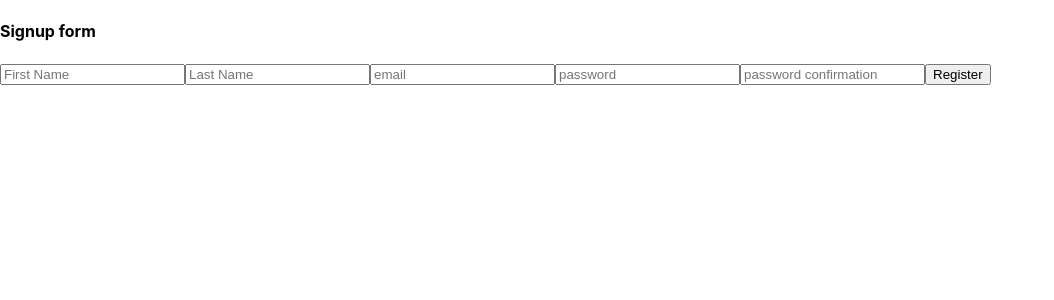
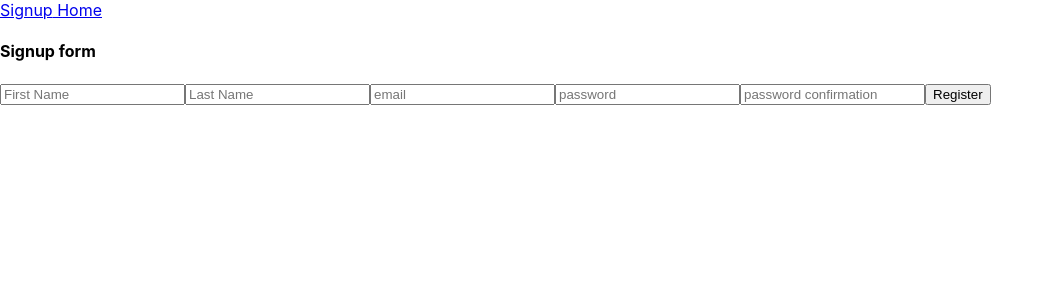
Before and after one commit to leothebeagle/siwa-ecommerce-react-frontend, a React (Create React App) app: page /signup in a window 1280 px wide. Shown: the top 300 px of the page, without its empty margins (0-1054 px from the left). Built offline with nearby package versions, Linux system fonts and the light colour scheme.

Commit message:
Include Navbar component in the SignupForm

```diff
--- a/src/components/SignupForm.js
+++ b/src/components/SignupForm.js
@@ -1,4 +1,5 @@
 import React from 'react';
+import Navbar from '../containers/Navbar'
 
 class SignupForm extends React.Component {
 
@@ -24,6 +25,7 @@ class SignupForm extends React.Component {
     render() {
         return(
             <div>
+                <Navbar />
                 <h4>Signup form</h4>
                 <form onSubmit={this.handleSubmit} >
                     <input onChange={this.handleChange} type="text" name="firstName" value={this.state.firstName} placeholder="First Name" />
```
